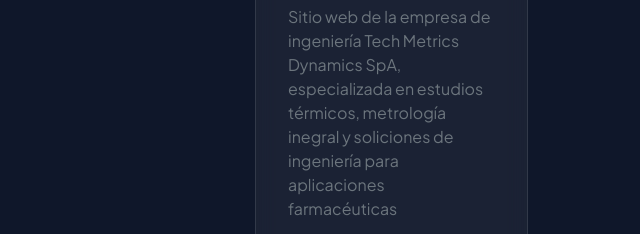
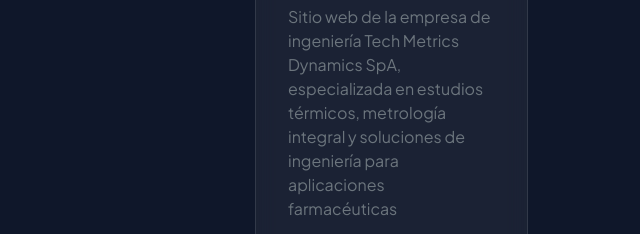
Before and after one commit to johanleon-svg/johanleon-svg.github.io, a plain HTML site: page index.html in a window 1280 px wide. Shown: the part 2476-2710 px from the top of the page, 397-1037 px from the left. Drawn offline with nearby package versions, Linux system fonts and the light colour scheme.

Commit message:
mejoras en redacción en web TMD

```diff
--- a/index.html
+++ b/index.html
@@ -225,7 +225,7 @@
                 <div class="col-md-6">
                     <div class="card-custom h-100">
                         <h3 class="fw-bold">Tech Metrics Dynamics - Site</h3>
-                        <p class="text-secondary">Sitio web de la empresa de ingeniería Tech Metrics Dynamics SpA, especializada en estudios térmicos, metrología inegral y soliciones de ingeniería para aplicaciones farmacéuticas</p>
+                        <p class="text-secondary">Sitio web de la empresa de ingeniería Tech Metrics Dynamics SpA, especializada en estudios térmicos, metrología integral y soluciones de ingeniería para aplicaciones farmacéuticas</p>
                         <div class="mb-4">
                             <span class="tech-tag">Tailwind</span>
                             <span class="tech-tag">HTML</span>
```
